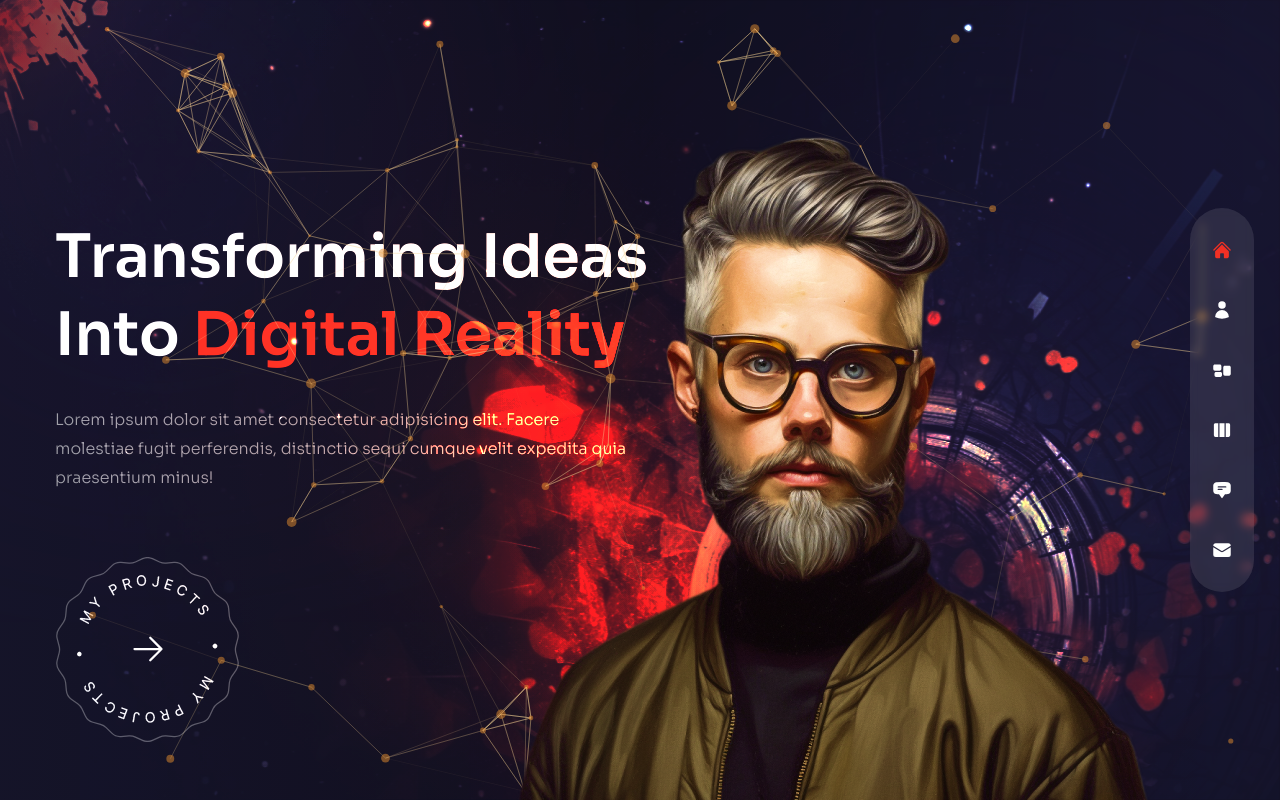
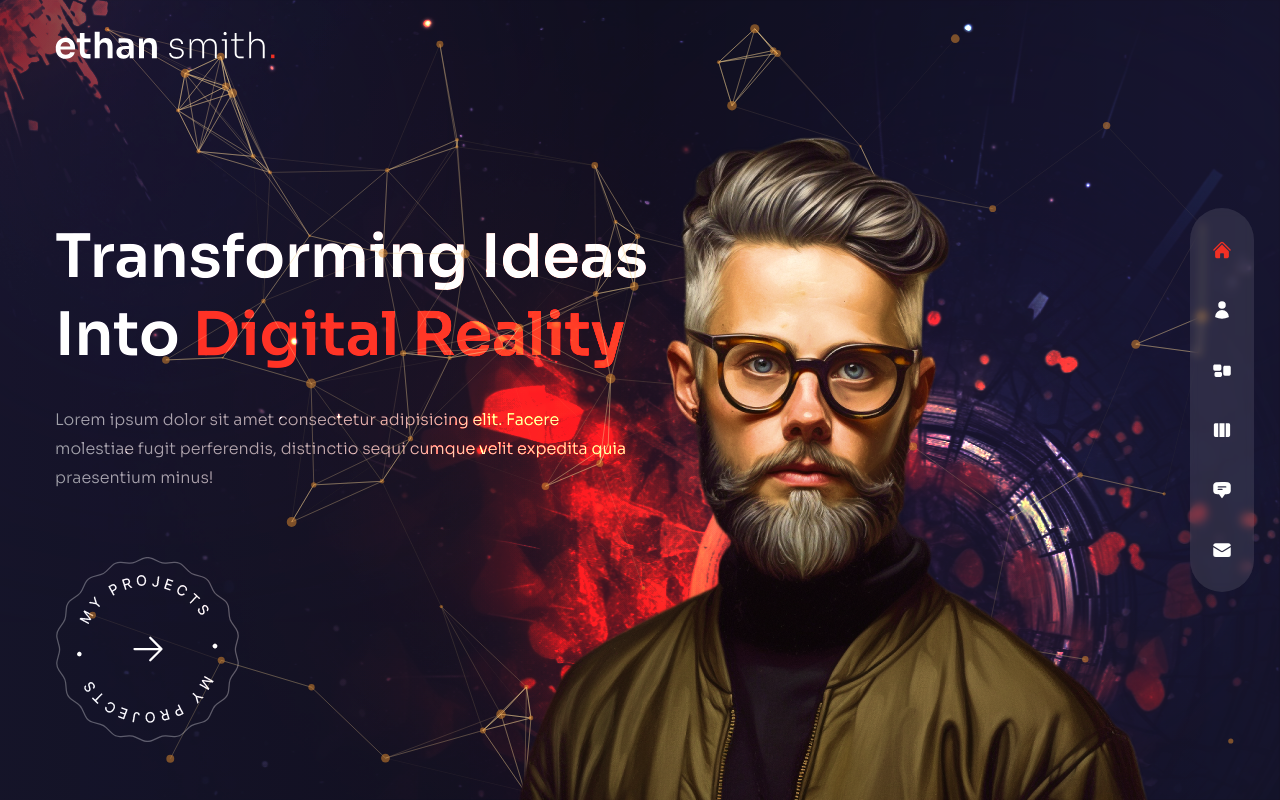
Before and after one commit to erickdc7/react-portfolio-2, a Next.js app: page / in a window 1280 px wide. Built offline with nearby package versions, Linux system fonts and the light colour scheme.

Commit message:
add link

```diff
--- a/components/Header.js
+++ b/components/Header.js
@@ -13,6 +13,9 @@ const Header = () => {
       <div className="container mx-auto">
         <div>
           {/* Logo */}
+          <Link>
+            <Image src={'/logo.svg'} width={220} height={48} />
+          </Link>
         </div>
       </div>
     </header>
```
